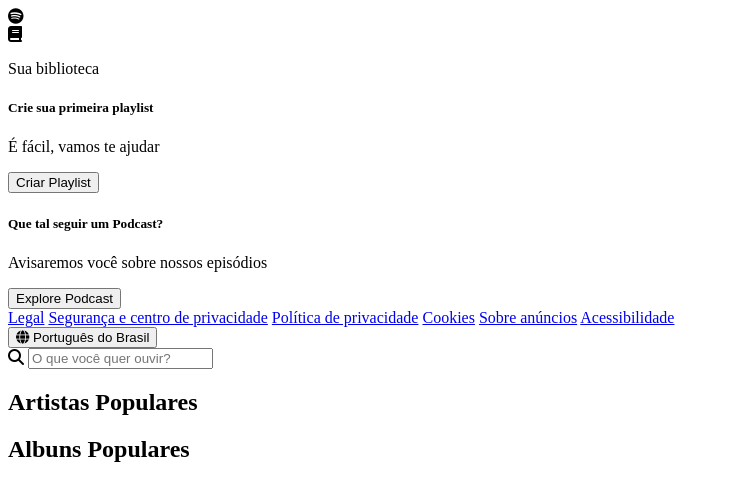
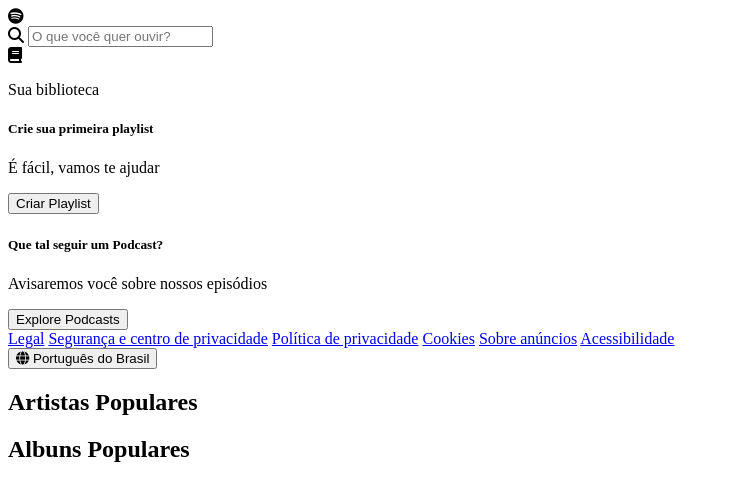
Before and after one commit to netinhosm1/clone-spotify, a plain HTML site: page index.html in a window 1280 px wide. Shown: the whole page, without its empty margins (0-730 px from the left). Drawn offline with Linux system fonts and the light colour scheme.

Commit message:
Separando o head do nav e conteiner

```diff
--- a/index.html
+++ b/index.html
@@ -4,7 +4,7 @@
     <meta charset="UTF-8" />
     <meta name="viewport" content="width=device-width, initial-scale=1.0" />
     <title>Clone-Spotify</title>
-    <link rel="stylesheet" href="styles.css">
+    <link rel="stylesheet" href="styles.css" />
     <script
       src="https://kit.fontawesome.com/efc1d5d3cf.js"
       crossorigin="anonymous"
@@ -12,11 +12,17 @@
     <!-- Esse trecho adiciona uma "biblioteca" de icones, sempre podemos importar icones igual foi feito na tag <i></i> -->
   </head>
   <body>
+    <div class="head">
+      <div class="nav-logo">
+        <i class="fa-brands fa-spotify"></i>
+      </div>
+      <header class="search-bar">
+        <i class="fa-solid fa-magnifying-glass"></i>
+        <input placeholder="O que você quer ouvir?" />
+      </header>
+    </div>
     <div class="conteiner">
-      <nav>
-        <div class="nav-logo">
-          <i class="fa-brands fa-spotify"></i>
-        </div>
+      <nav class="sidebar">
         <div class="nav-library">
           <i class="fa-solid fa-book"></i>
           <p>Sua biblioteca</p>
@@ -29,7 +35,7 @@
         <div class="nav-podcast">
           <h5>Que tal seguir um Podcast?</h5>
           <p>Avisaremos você sobre nossos episódios</p>
-          <button>Explore Podcast</button>
+          <button>Explore Podcasts</button>
         </div>
         <div class="nav-footer">
           <a href="#"> Legal</a>
@@ -45,10 +51,6 @@
         </button>
       </nav>
       <main>
-        <header class="search-bar">
-          <i class="fa-solid fa-magnifying-glass"></i>
-          <input placeholder="O que você quer ouvir?" />
-        </header>
         <!-- content = conteudo de artistas e musicas -->
         <section class="content">
           <h2>Artistas Populares</h2>
```
